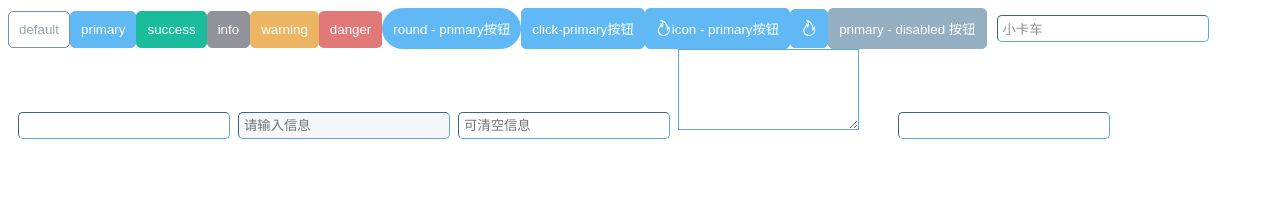
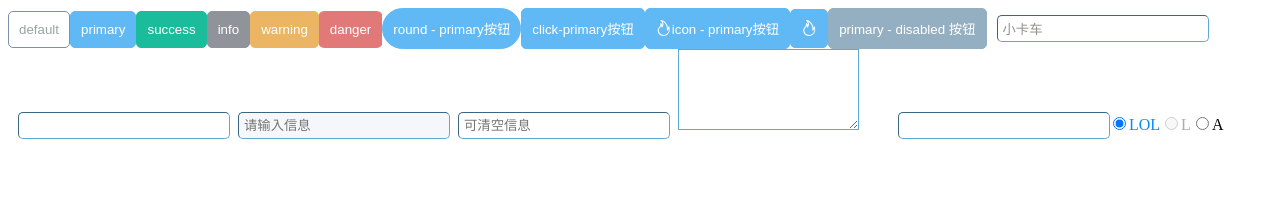
Before and after one commit to xjwnb/v-ui, a Vue app: page / in a window 1280 px wide. Shown: the top 204 px of the page. Built offline with nearby package versions, Linux system fonts and the light colour scheme.

Commit message:
update radio

```diff
--- a/src/App.vue
+++ b/src/App.vue
@@ -20,12 +20,17 @@
     <vp-input type="text" placeholder="可清空信息" v-model="text" clearable />
     <vp-input type="textarea" v-model="textarea" @blur="blur" @focus="focus" />
     <vp-input @blur="blur" @focus="focus" />
+    <!-- radio -->
+    <vp-radio v-model="radio1" label="loll">LOL</vp-radio>
+    <vp-radio v-model="radio1" label="L" disabled>L</vp-radio>
+    <vp-radio v-model="radio1" label="A">A</vp-radio>
   </div>
 </template>
 
 <script>
 import vpButton from './components/vp-button';
 import vpInput from './components/vp-input';
+import vpRadio from './components/vp-radio';
 
 export default {
   name: 'App',
@@ -34,12 +39,14 @@ export default {
       username: "小卡车",
       password: "",
       text: "",
-      textarea: ""
+      textarea: "",
+      radio1: "loll"
     }
   },
   components: {
     vpButton,
-    vpInput
+    vpInput,
+    vpRadio
   },
   methods: {
     clickHandle(e) {
--- /dev/null
+++ b/src/components/vp-radio.vue
@@ -0,0 +1,80 @@
+
+<template>
+  <div class="vp-radio"
+    :class="{ 'vp-radio-isChecked': value === label,
+              'vp-radio-isDisabled': disabled }">
+    <input type="radio"
+    :id="label"
+      :value="label"
+      class="vp-radio-inner"
+      v-model="model"
+      :disabled="disabled"
+      :checked="value === label"
+      @change="changeHandle">
+      <label :for="label">
+        <span>
+        <slot>radio</slot>
+        <template v-if="!$slots.default">
+          {{ label }}
+        </template>
+      </span>
+      </label>
+    </input>
+  </div>
+</template>
+
+<script>
+export default {
+  name: "vpRadio",
+  props: {
+    value: null,
+    label: {
+      type: [String, Number, Boolean],
+      default: "",
+    },
+    disabled: {
+      type: Boolean,
+      default: false
+    }
+  },
+  data() {
+    return {};
+  },
+  created() {},
+  mounted() {},
+  computed: {
+    model: {
+      get() {
+        return this.value;
+      },
+      set(value) {
+        this.$emit("input", value);
+      },
+    },
+  },
+  methods: {
+    changeHandle(e) {
+      this.$emit("change", this.label);
+    },
+  },
+};
+</script>
+<style lang="less" scoped>
+.vp-radio {
+  display: inline-block;
+
+  span {
+    cursor: pointer;
+  }
+}
+.vp-radio-isChecked {
+  color: rgb(0, 140, 255);
+}
+.vp-radio-isDisabled {
+  color: rgb(172, 172, 172);
+  cursor: not-allowed;
+  span {
+    cursor: not-allowed;
+  }
+}
+</style>
```
